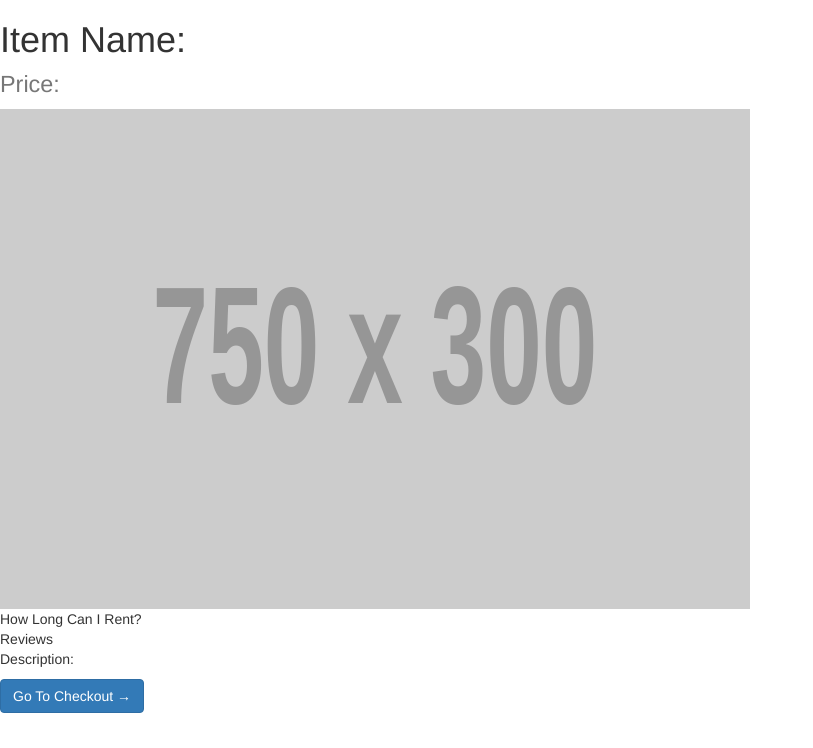
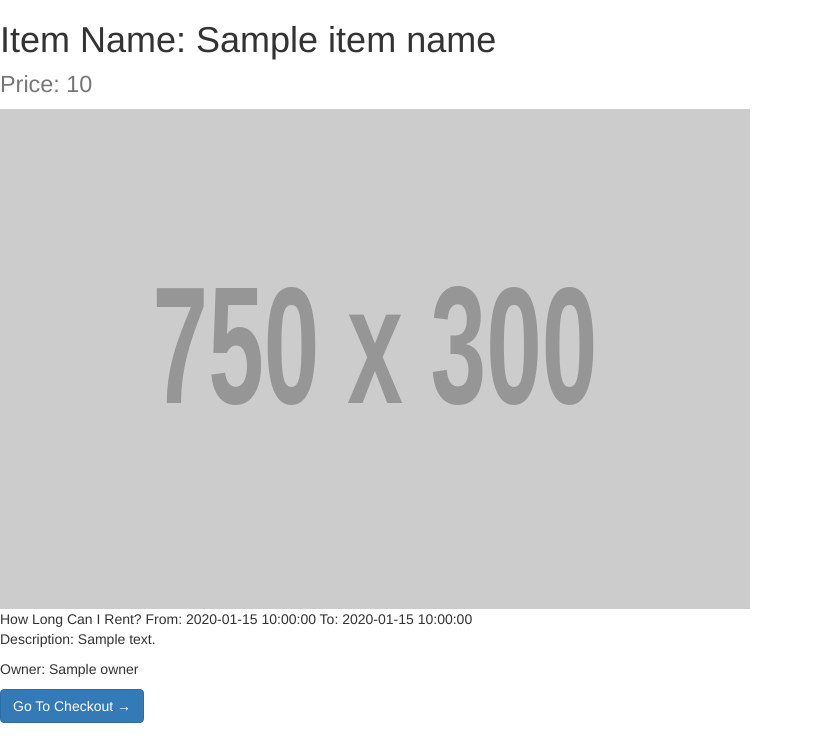
Before and after one commit to nyajallen/CSCI4710_6710_Group11, a Flask app: template Group-FinalProject/templates/read_more.html in a window 1280 px wide. Shown: the part 52-800 px from the top of the page, without its empty margins (0-813 px from the left). Run offline with Flask 2, Linux system fonts and the light colour scheme; the template is opened without the code that fills it: most values are stand-ins (such as "Sample title", 1, 10 or a date in 2020); grey boxes labelled with a size stand in for pictures from a placeholder-image service; some libraries are stand-ins or nearby versions.

Commit message:
Add item info to read_more.html

```diff
--- a/Group-FinalProject/main.py
+++ b/Group-FinalProject/main.py
@@ -63,7 +63,7 @@ def index():
     for item in items:
         addname = list(item)
         name= util.get_username('RentAnItemDb.db', item[1])
-        print(name)
+        name= name[0]
         addname.append(name)
         items_with_owners.append(addname)
 
@@ -82,10 +82,11 @@ def signup():
     return render_template('signup.html')
 
 
-@app.route('/readmore')
-def readmore():
-    item = util.get_an_item('RentAnItemDb.db')
-    return render_template('read_more.html')
+@app.route('/readmore/<ownername>/<item_name>')
+def readmore(ownername, item_name):
+    item = util.get_an_item('RentAnItemDb.db', ownername, item_name)
+    return render_template('read_more.html', item_name=item[0][2], price=item[0][4], description=item[0][5], date_added=item[0][6],
+                            end_date=item[0][7], owner= ownername)
 
 
 @app.route('/checkout')
@@ -118,7 +119,7 @@ def save_new_item():
     date_added = request.form['date_added']
     due_date = request.form['due_date']
 
-    util.insert_an_item('RentAnItemDb.db', False, item_name, category, price, ownerId, description, date_added, due_date)
+    util.insert_an_item('RentAnItemDb.db', False, item_name, category, price, ownerId, description, "", date_added, due_date)
 
     return render_template('read_more.html')
 
@@ -132,11 +133,11 @@ def add_new_user():
     global password
     password = request.form['password']
     global ownerId
+
+    util.insert_a_user('RentAnItemDb.db', email, password, first_name, last_name, username)
     ownerId = util.get_owner_id('RentAnItemDb.db', username, password)
     ownerId = ownerId[0][0]
-
-
-    util.insert_a_user('RentAnItemDb.db', email, password, first_name, last_name, username)
+    print(ownerId)
     return render_template('account.html', firstname= first_name, lastname= last_name, email= email, username=username)
 
 @app.route('/api/login', methods=['POST'])
@@ -147,7 +148,7 @@ def login_a_user():
     password = request.form['Pass']
     global ownerId
     ownerId = util.get_owner_id('RentAnItemDb.db', username, password)
-    ownerId = ownerId[0][0]
+    ownerId = ownerId[0]
     print(ownerId)
 
     userinfo = util.get_a_user('RentAnItemDb.db', username, password)
--- a/Group-FinalProject/templates/index.html
+++ b/Group-FinalProject/templates/index.html
@@ -68,7 +68,7 @@
           <div class="card-body">
             <h2 class="card-title">{{item[2]}}</h2>
             <p class="card-text">Price: {{item[4]}}</p>
-            <a href="/readmore" class="btn btn-primary">Read More &rarr;</a>
+            <a href="/readmore/{{item[9][0]}}/{{item[2]}}" class="btn btn-primary">Read More &rarr;</a>
           </div>
           <div class="card-footer text-muted">
             {{item[7]}} by
--- a/Group-FinalProject/templates/read_more.html
+++ b/Group-FinalProject/templates/read_more.html
@@ -4,13 +4,13 @@
 
 {% block content %}
 <!--Item Info-->
-    <h1 class="my-4">Item Name: <br>
-        <small>Price:</small>
+    <h1 class="my-4">Item Name: {{item_name}}<br>
+        <small>Price: {{price}}</small>
     </h1>
       <img class="card-body" src="http://placehold.it/750x300" alt="Card image cap" width="750" height="500">
-      <div class="howl">How Long Can I Rent?</div>
-      <div class="howl">Reviews</div>
-      <p class="card-text">Description: </p>
+      <div class="howl">How Long Can I Rent? From: {{date_added}} To: {{end_date}}</div>
+      <p class="card-text">Description: {{description}}</p>
+      <p class="card-text">Owner: {{owner}}</p>
       <a href="#" class="btn btn-primary">Go To Checkout &rarr;</a>
 
 
```
Also changed, not shown: Group-FinalProject/util.py (+10 -3 lines), Group-FinalProject/RentAnItemDb.db.
